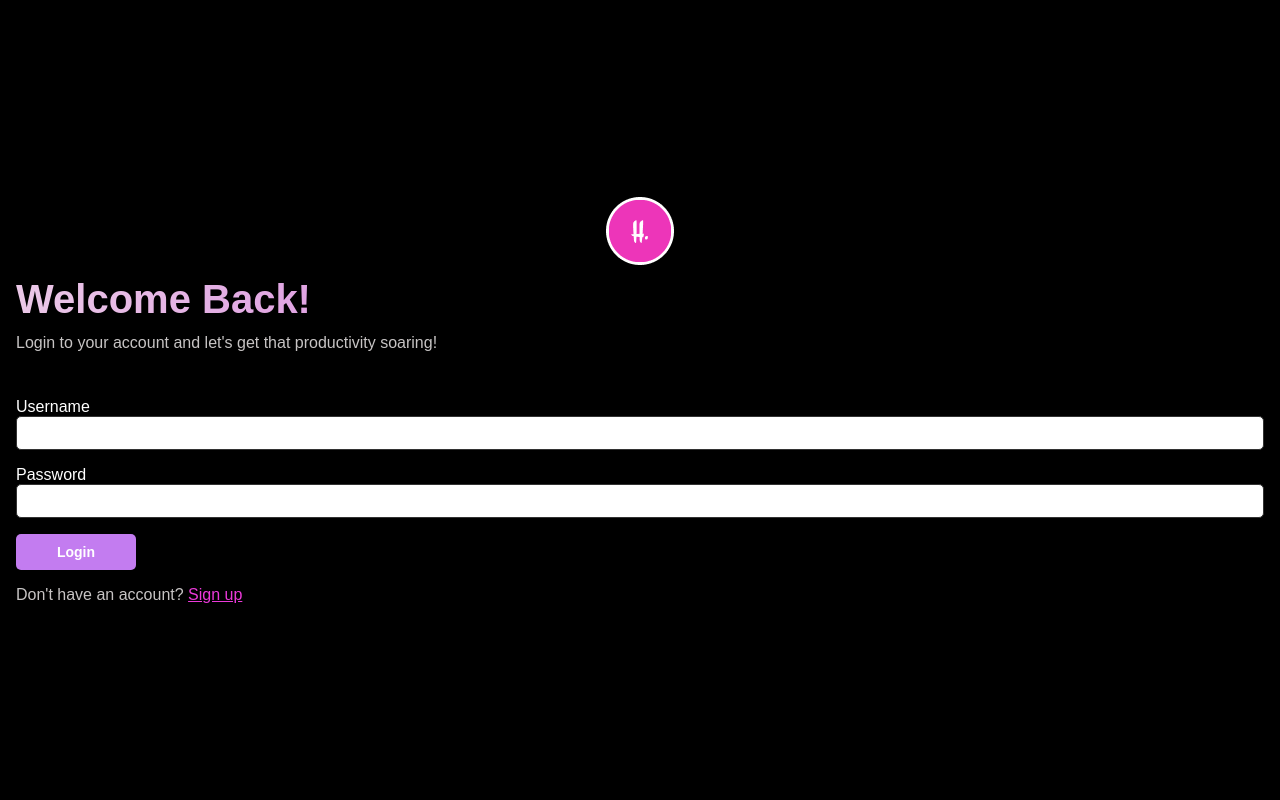
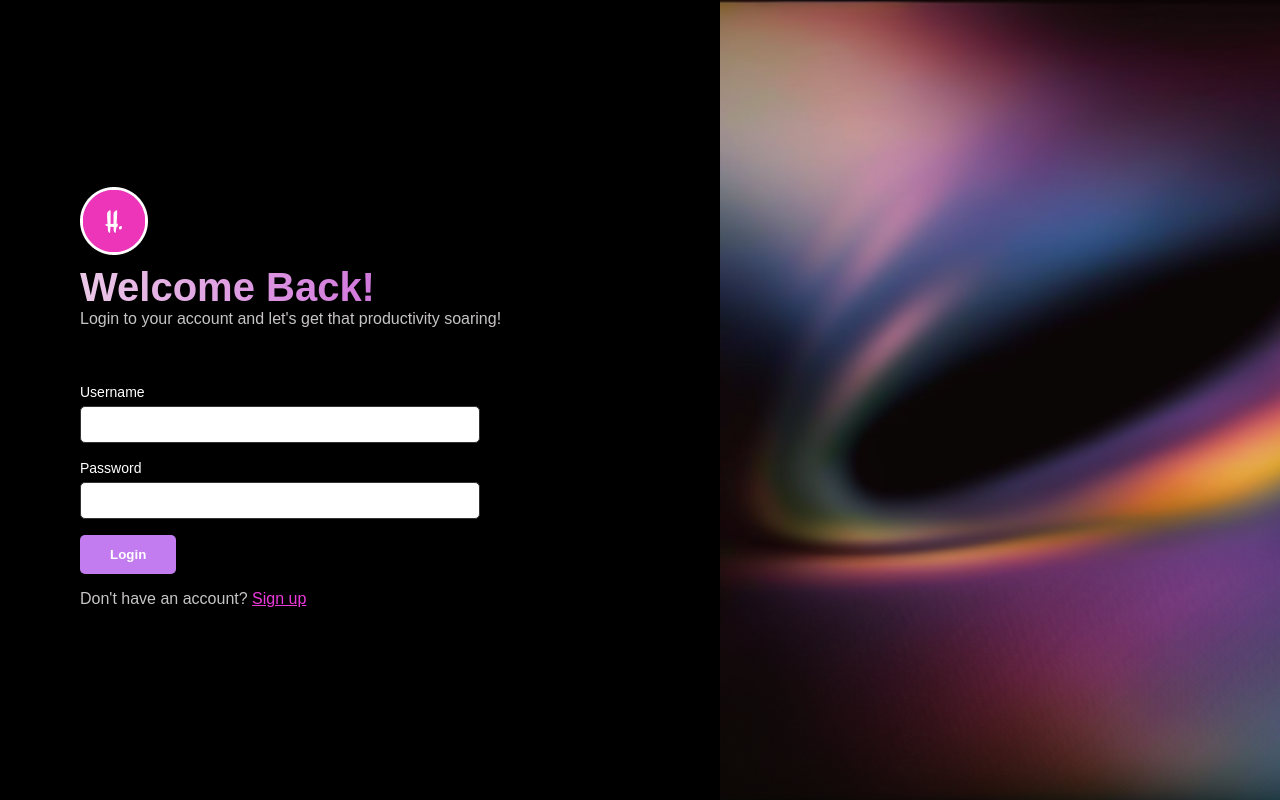
Before and after one commit to alanis-yong/authentication-app, a website: page index.html in a window 1280 px wide. Drawn offline with Linux system fonts and the light colour scheme.

Commit message:
Update style.css

```diff
--- a/style.css
+++ b/style.css
@@ -1,60 +1,3 @@
-* {
-  margin: 0;
-  padding: 0;
-  font-family: Arial, Helvetica, sans-serif;
-}
-
-body {
-  height: 100vh;
-  display: flex;
-}
-
-main {
-  background-color: black;
-  flex: 1;
-  display: flex;
-  flex-direction: column;
-  justify-content: center;
-  padding: 16px;
-  gap: 24px;
-}
-
-#top {
-  display: flex;
-  flex-direction: column;
-  gap: 12px;
-}
-
-#top #img-container {
-  display: flex;
-  justify-content: center;
-}
-
-p {
-  color: rgb(199, 196, 196);
-}
-
-form {
-  display: flex;
-  flex-direction: column;
-  gap: 16px;
-  align-items: center;
-}
-
-label {
-  font-size: 16px;
-  color: white;
-}
-
-input {
-  font-size: 14px;
-  padding: 4px;
-  border-radius: 5px;
-  border: 1px solid black;
-  width: 100%;
-  box-sizing: border-box;
-}
-
 * {
     margin: 0;
     padding: 0;
@@ -65,6 +8,7 @@ input {
 body {
     height: 100vh;
     display: flex;
+    background-color: black;
 }
 
 main {
@@ -73,23 +17,34 @@ main {
     display: flex;
     flex-direction: column;
     justify-content: center;
-  padding: 16px;
-  gap: 24px;
+    padding: 40px;
+    gap: 20px;
 }
 
-#top {
-  display: flex;
-  flex-direction: column;
-  gap: 12px;
+#message-box {
+    min-height: 25px;
+    margin-top: 10px;
+    font-weight: bold;
+    font-size: 14px;
+    color: white; /* Fallback color */
 }
 
 #top #img-container {
     display: flex;
-  justify-content: center;
+    justify-content: flex-start;
+    margin-bottom: 10px;
+}
+
+#top h2 {
+    font-size: 40px;
+    background: linear-gradient(to right, rgb(235, 200, 231), rgb(211, 122, 221), rgb(136, 59, 157));
+    -webkit-background-clip: text;
+    color: transparent;
 }
 
 p {
     color: rgb(199, 196, 196);
+    margin-bottom: 5px;
 }
 
 form {
@@ -97,6 +52,8 @@ form {
     flex-direction: column;
     gap: 16px;
     align-items: flex-start;
+    width: 100%;
+    max-width: 400px;
 }
 
 form div {
@@ -104,111 +61,52 @@ form div {
 }
 
 label {
-  font-size: 16px;
     color: white;
+    font-size: 14px;
 }
 
 input {
-  font-size: 14px;
-  padding: 8px;
+    width: 100%;
+    padding: 10px;
     border-radius: 5px;
     border: 1px solid #333;
-  width: 100%;
-  background-color: #fff;
+    background-color: white;
+    margin-top: 5px;
 }
 
 button {
     background-color: #c37cf0;
     color: white;
-  padding: 10px 24px;
-  width: auto;
-  min-width: 120px;
-  border-style: none;
+    padding: 12px 30px;
+    border: none;
     border-radius: 5px;
     font-weight: bold;
-  font-size: 14px;
     cursor: pointer;
-  transition: background-color 0.3s;
+    transition: 0.3s;
 }
 
 button:hover {
-  cursor: pointer;
     background-color: #a147d9;
 }
 
 #toggle-link {
+    color: rgb(236, 57, 218);
     text-decoration: underline;
-  color: rgb(236, 57, 218);
-}
-
-#toggle-link:hover {
-  color: rgb(213, 7, 193);
     cursor: pointer;
-}
-
-#form-title {
-  font-size: 40px;
-  background: linear-gradient(
-    to right,
-    rgb(235, 200, 231),
-    rgb(211, 122, 221),
-    rgb(136, 59, 157)
-  );
-  -webkit-background-clip: text;
-  color: transparent;
 }
 
 #cover {
     display: none;
     flex: 1;
-  overflow: hidden;
-  flex-direction: column;
 }
 
 #cover img {
-  flex: 1;
-  max-width: 100%;
+    width: 100%;
+    height: 100%;
+    object-fit: cover;
 }
 
-#message-box {
-  color: white;
-  font-size: 14px;
-  margin-top: 10px;
-  text-align: left;
-
-@media only screen and (min-width: 768px) {
-  main {
-    padding: 80px;
-    gap: 42px;
+@media (min-width: 768px) {
+    #cover { display: flex; }
+    main { padding: 80px; }
 }
-
-  #top #img-container {
-    justify-content: flex-start;
-  }
-
-  h1 {
-    font-size: 40px;
-  }
-
-  p {
-    font-size: 20px;
-  }
-
-  input {
-    font-size: 16px;
-    padding: 8px;
-  }
-
-  button {
-   font-size: 16px;
-    padding: 12px 32px;
-  }
-
-  span {
-    font-size: 20px;
-  }
-
-  #cover {
-    display: flex;
-  }
-}
```
Lines whose indentation alone changed are shown as unchanged.
